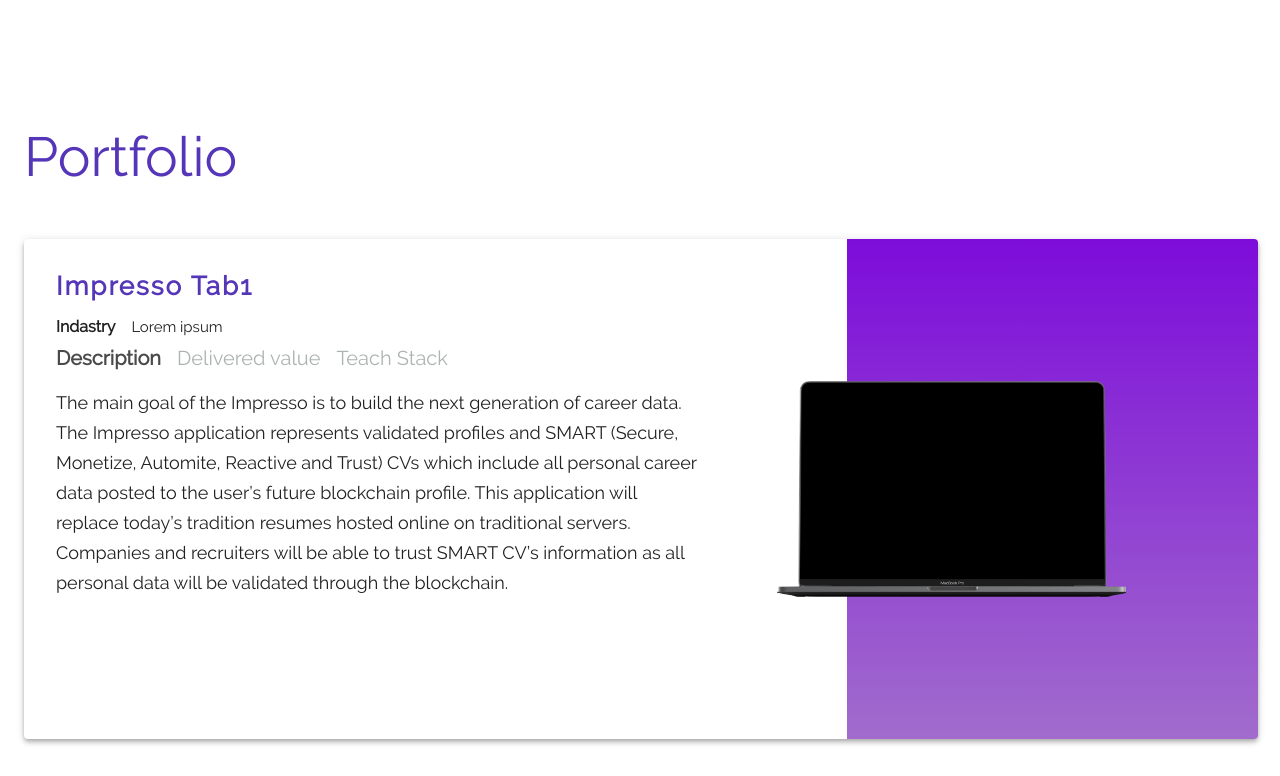
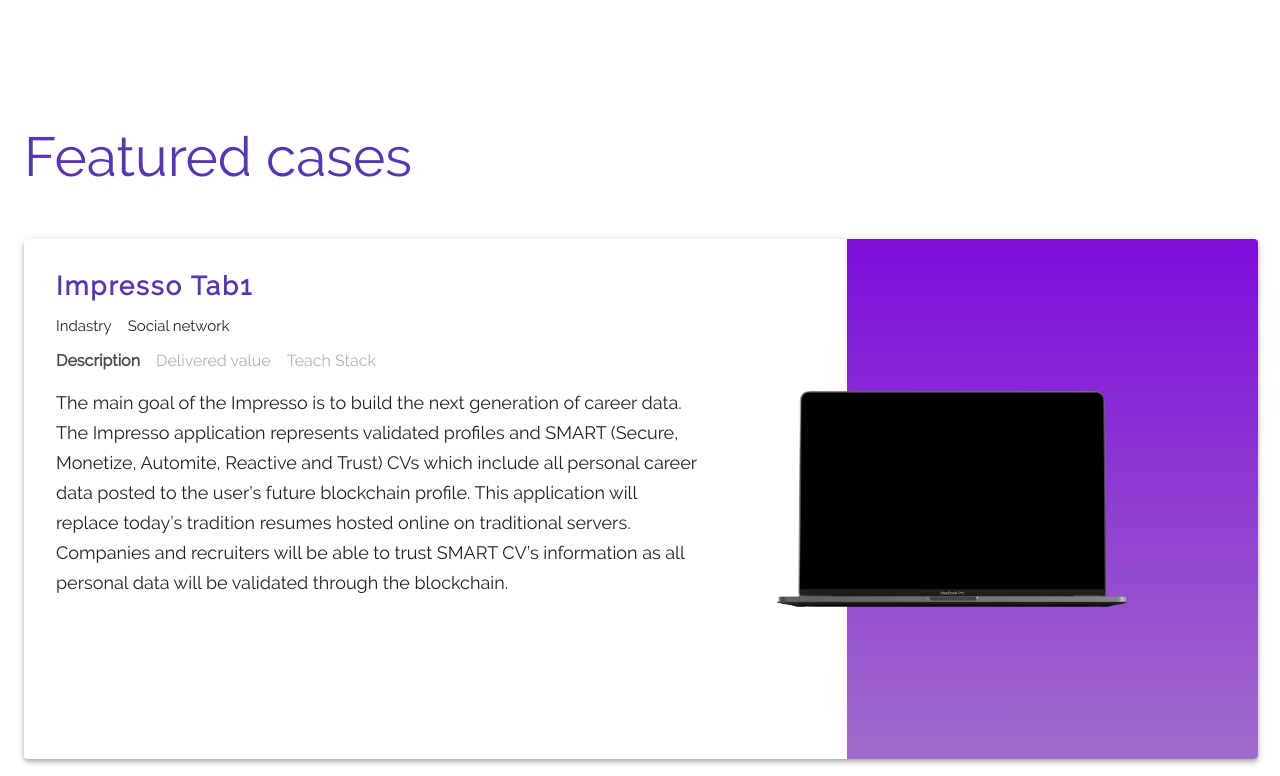
Before and after one commit to SHrechko/Devima, a React (Create React App) app in the folder client/: page / in a window 1280 px wide. Shown: the part 2409-3185 px from the top of the page. Built offline with nearby package versions, Linux system fonts and the light colour scheme.

Commit message:
delivered_value(triangles replaced)

```diff
--- a/client/src/components/Portfolio/Portfolio.jsx
+++ b/client/src/components/Portfolio/Portfolio.jsx
@@ -77,30 +77,22 @@ const styles = theme => ({
   },
   subOne: {
     margin: "5px 0 0",
-    fontSize: "16px",
-    fontWeight: "600",
-    marginRight: "10px",
-    "@media (max-width: 959px)": {
-      fontSize: "15px"
-    }
+    marginRight: "10px"
   },
-  subSecond: {
-    lineHeight: "1.4",
-    fontSize: "15px",
-    fontWeight: "200",
-    "@media (max-width: 959px)": {
-      fontSize: "14px"
-    }
+  sub: {
+    fontSize: "15px"
   },
   tabsHead: {
+    "&.MuiGrid-spacing-xs-2": {
+      width: "calc(100% + 16px)",
+      margin: "-8px",
+      marginTop: "8px"
+    },
     "& > div": {
-      fontSize: "20px",
+      fontSize: "16px",
       fontWeight: "500",
       color: "#adb2b3",
-      cursor: "pointer",
-      "@media (max-width: 959px)": {
-        fontSize: "16px"
-      }
+      cursor: "pointer"
     }
   },
   tabsText: {
@@ -124,9 +116,22 @@ const styles = theme => ({
     height: "80px"
   },
   tabsBody: {
-    minHeight: "500px",
+    minHeight: "520px",
+    "@media (max-width: 1265px)": {
+      minHeight: "595px"
+    },
     "@media (max-width: 959px)": {
-      paddingTop: "40px"
+      paddingTop: "40px",
+      minHeight: "570px"
+    },
+    "@media (max-width: 762px)": {
+      minHeight: "620px"
+    },
+    "@media (max-width: 500px)": {
+      minHeight: "700px"
+    },
+    "@media (max-width: 360px)": {
+      minHeight: "800px"
     }
   },
   tabLinks: {
@@ -187,17 +192,19 @@ const styles = theme => ({
     fontWeight: "700 !important"
   },
   triangleList: {
+    marginTop: "20px",
     "& > *": {
       position: "relative"
     },
     "& p": {
+      margin: "14px 0 14px 10px",
       marginLeft: "10px",
       "@media (max-width: 599px)": {
         fontSize: "14px"
       }
     },
     "@media (min-width: 960px)": {
-      paddingRight: "20px"
+      paddingRight: "32px"
     }
   },
   line: {
@@ -205,7 +212,7 @@ const styles = theme => ({
     position: "absolute",
     top: "50%",
     left: "calc(30% + 60px)",
-    right: 0,
+    right: "2px",
     backgroundColor: "#7d0cda",
     "&:after": {
       boxSizing: "border-box",
@@ -213,30 +220,28 @@ const styles = theme => ({
       width: "20px",
       height: "20px",
       position: "absolute",
-      right: 0,
+      right: "-2px",
       backgroundColor: "inherit",
       borderRadius: "50%",
-      top: "-10px"
+      top: "-9px"
     }
   },
   trianglesParent1: {
     left: "30%",
-    "& > div": {
-      transform: "rotate(40deg) skewX(-30deg) scale(1,.866) translate(105%)"
+    "& > svg": {
+      transform: "translate(-45%, -50%) rotate(40deg)"
     }
   },
   trianglesParent2: {
     left: "0",
-    "& > div": {
-      transform:
-        "rotate(70deg) skewX(-30deg) scale(1,.866) translate(85%, -45%)"
+    "& > svg": {
+      transform: "translate(-45%, -50%) rotate(70deg)"
     }
   },
   trianglesParent3: {
     left: "10%",
-    "& > div": {
-      transform:
-        "rotate(95deg) skewX(-30deg) scale(1,.866) translate(45%, -80%)"
+    "& > svg": {
+      transform: "translate(-45%, -45%) rotate(95deg)"
     }
   }
 });
@@ -268,7 +273,7 @@ class Portfolio extends Component {
     const { showTab, activeCategory } = this.state;
     return (
       <Container className={classes.section} component="section" id="portfolio">
-        <h2 className={classes.title}>Portfolio</h2>
+        <h2 className={classes.title}>Featured cases</h2>
         <Paper elevation={4} className={classes.paper}>
           <Grid container>
             <Hidden mdUp>
@@ -309,11 +314,15 @@ class Portfolio extends Component {
                     >
                       Impresso {item.text}
                     </Grid>
-                    <Grid component="sub" item className={classes.subOne}>
+                    <Grid
+                      component="sub"
+                      item
+                      className={classNames(classes.sub, classes.subOne)}
+                    >
                       Indastry
                     </Grid>
-                    <Grid component="sub" item className={classes.subSecond}>
-                      Lorem ipsum
+                    <Grid component="sub" item className={classes.sub}>
+                      Social network
                     </Grid>
                   </Grid>
                   <Grid container spacing={2} className={classes.tabsHead}>
--- a/client/src/components/Portfolio/Triangle.jsx
+++ b/client/src/components/Portfolio/Triangle.jsx
@@ -4,30 +4,11 @@ import classNames from "classnames";
 
 const styles = theme => ({
   triangle: {
-    position: "relative",
-    textAlign: "left",
-    "&:before, &:after": {
-      content: "''",
-      position: "absolute"
-    },
-    "&, &:before, &:after": {
-      width: "1.5em",
-      height: "1.5em",
-      border: "solid #7d0cda",
-      borderWidth: "3px 3px 0 0",
-      borderTopRightRadius: "30%"
-    },
-
+    position: "absolute",
+    top: "50%",
+    left: "50%",
     "&": {
-      transform: "rotate(-60deg) skewX(-30deg) scale(1,.866) translate(105%)"
-    },
-    "&:before": {
-      transform:
-        "rotate(-135deg) skewX(-45deg) scale(1.414,.707) translate(11.5%,-41%)"
-    },
-    "&:after": {
-      transform:
-        "rotate(135deg) skewY(-45deg) scale(.707,1.414) translate(41%, -0.5%)"
+      transform: "translate(-40%, -50%) rotate(-60deg)"
     }
   },
   parent: {
@@ -52,7 +33,15 @@ export default injectSheet(styles)(({ classes, parentClass, children }) => {
   return (
     <div className={classNames(classes.parent, parentClass)}>
       <span className={classes.number}>{children}</span>
-      <div className={classes.triangle} />
+      <svg width="55" height="55" className={classes.triangle}>
+        <polygon
+          points="27.5 3,52 45,3 45"
+          fill="rgba(0, 0, 0, 0)"
+          stroke="#7d0cda"
+          stroke-width="3"
+          stroke-linejoin="round"
+        />
+      </svg>
     </div>
   );
 });
```
